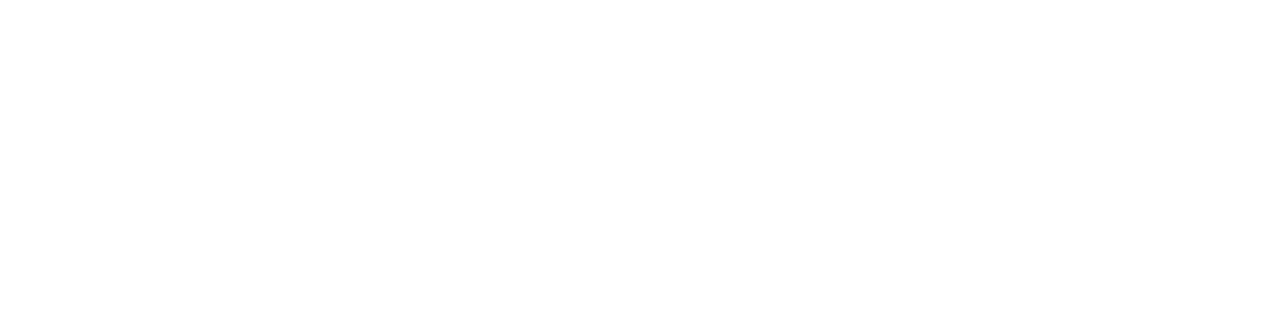
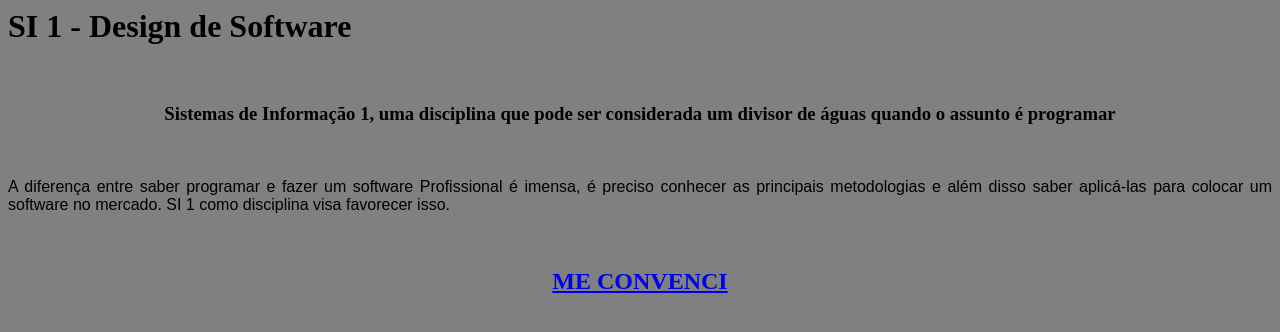
Before and after one commit to wellington7/si1-lab1, a plain HTML site: page estatica-simples/index.html in a window 1280 px wide. Drawn offline with Linux system fonts and the light colour scheme.

Commit message:
Paginas em HTML simples

```diff
--- a/estatica-simples/index.html
+++ b/estatica-simples/index.html
@@ -1,11 +1,21 @@
 <html>
 
 <head>
-<title></title>
+<title>SI 1 - Design de Software</title>
 </head>
 
-<body>
+<body bgcolor="gray">
+<h1>SI 1 - Design de Software</h1><br>
 
+<center><h3>Sistemas de Informação 1, uma disciplina que pode ser
+considerada um divisor de águas quando o assunto é programar</h3><center><br>
+
+<p align="justify"><font face="Arial">A diferença entre saber programar e fazer um software Profissional
+é imensa, é preciso conhecer as principais metodologias e
+além disso saber aplicá-las para colocar um software no mercado.
+SI 1 como disciplina visa favorecer isso.</font></p><br>
+
+<center><h2><a href="formulario.html">ME CONVENCI</a></h2></center>
 </body>
 
 </html>
```
Also changed, not shown: estatica-simples/cadastrado.html (added, +10 -0 lines), estatica-simples/formulario.html (added, +23 -0 lines).
